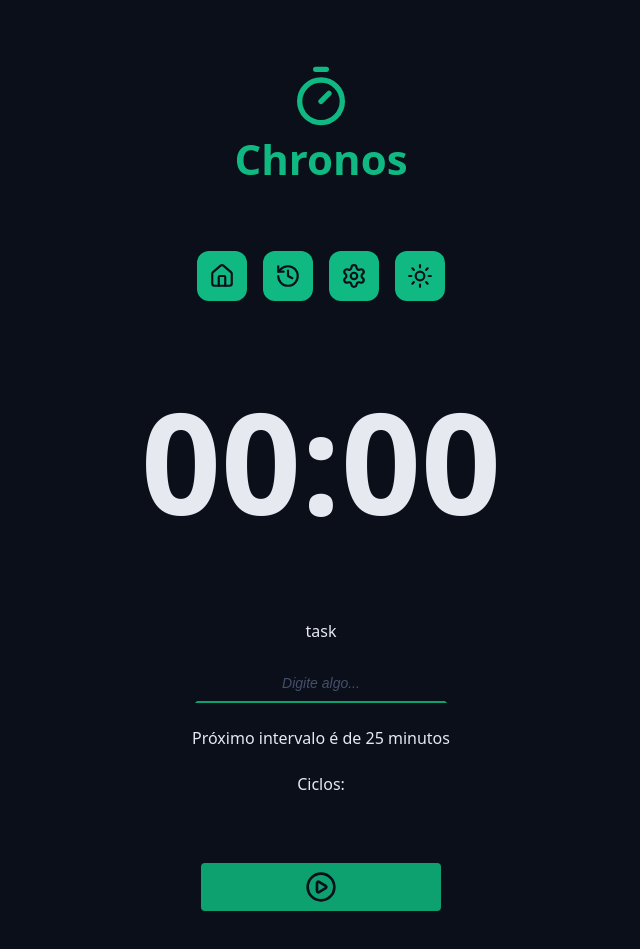
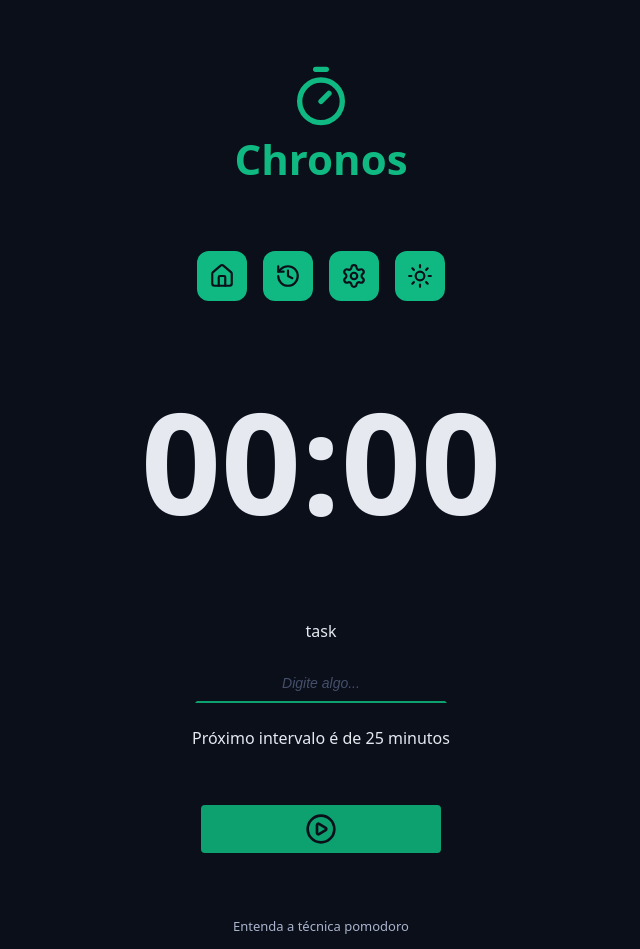
Before and after one commit to Matvops/pomodoro-chronos, a React (Vite) app: page / in a window 1280 px wide. Shown: the top 949 px of the page, without its empty margins (319-959 px from the left). Built offline with nearby package versions, Linux system fonts and the light colour scheme.

Commit message:
Feat: Adiciona verificação se o ciclo atual é maior que 0

```diff
--- a/src/components/FormHome/index.tsx
+++ b/src/components/FormHome/index.tsx
@@ -71,9 +71,11 @@ export function FormHome() {
         <p>Próximo intervalo é de {task.config[nextCycleType]} minutos</p>
       </div>
 
-      <div className={style.formRow}>
-        <Cycles />
-      </div>
+      {task.currentCycle > 0 && (
+        <div className={style.formRow}>
+          <Cycles />
+        </div>
+      )}
 
       <div className={style.formRow}>
         <ButtonDefault color='green' >
```
